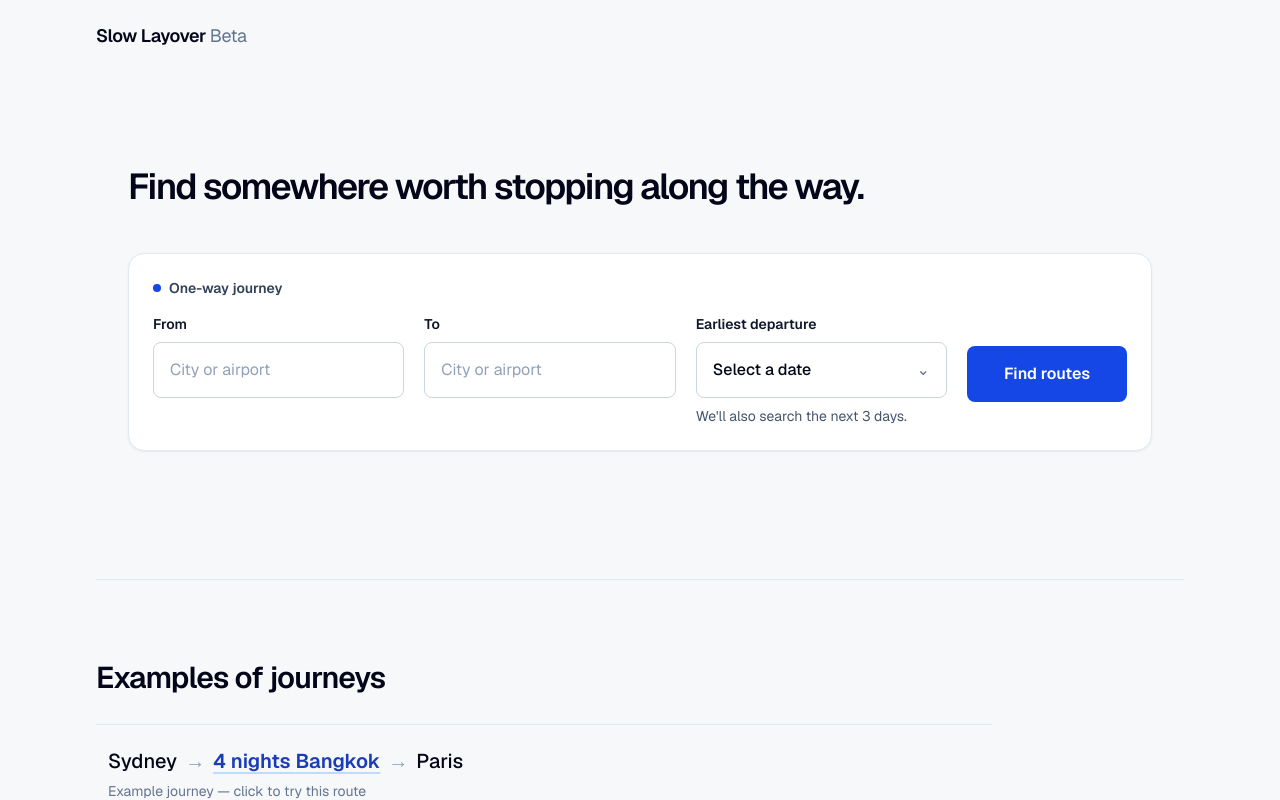
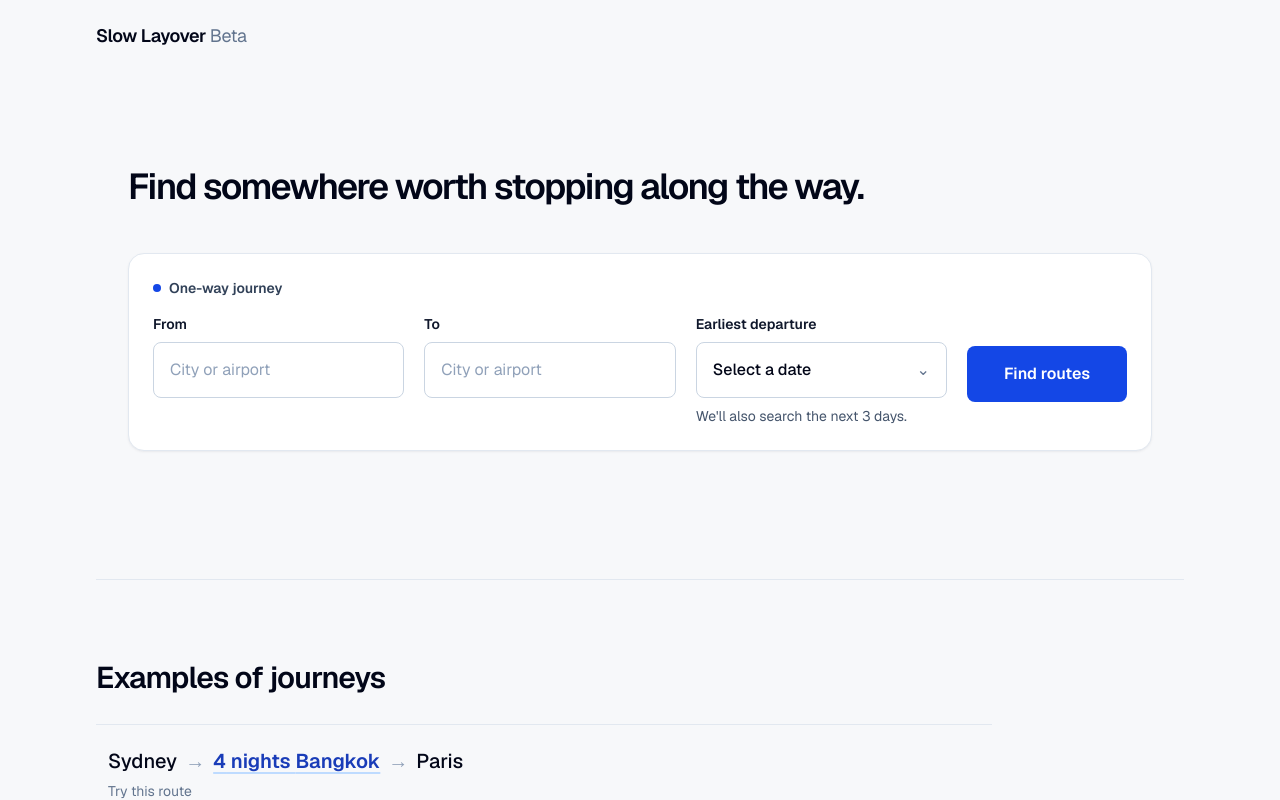
Before and after one commit to masonou/routefinder, a Next.js app: page / in a window 1280 px wide. Shown: the top 800 px of the page. Built offline with nearby package versions, Linux system fonts and the light colour scheme.

Commit message:
small change

```diff
--- a/src/components/HomeClient.tsx
+++ b/src/components/HomeClient.tsx
@@ -127,7 +127,7 @@ export function HomeClient() {
                     </span>
                   </span>
                   <span className="mt-1 block text-sm text-slate-500">
-                    Example journey — click to try this route
+                    Try this route
                   </span>
                 </button>
               ))}
```
